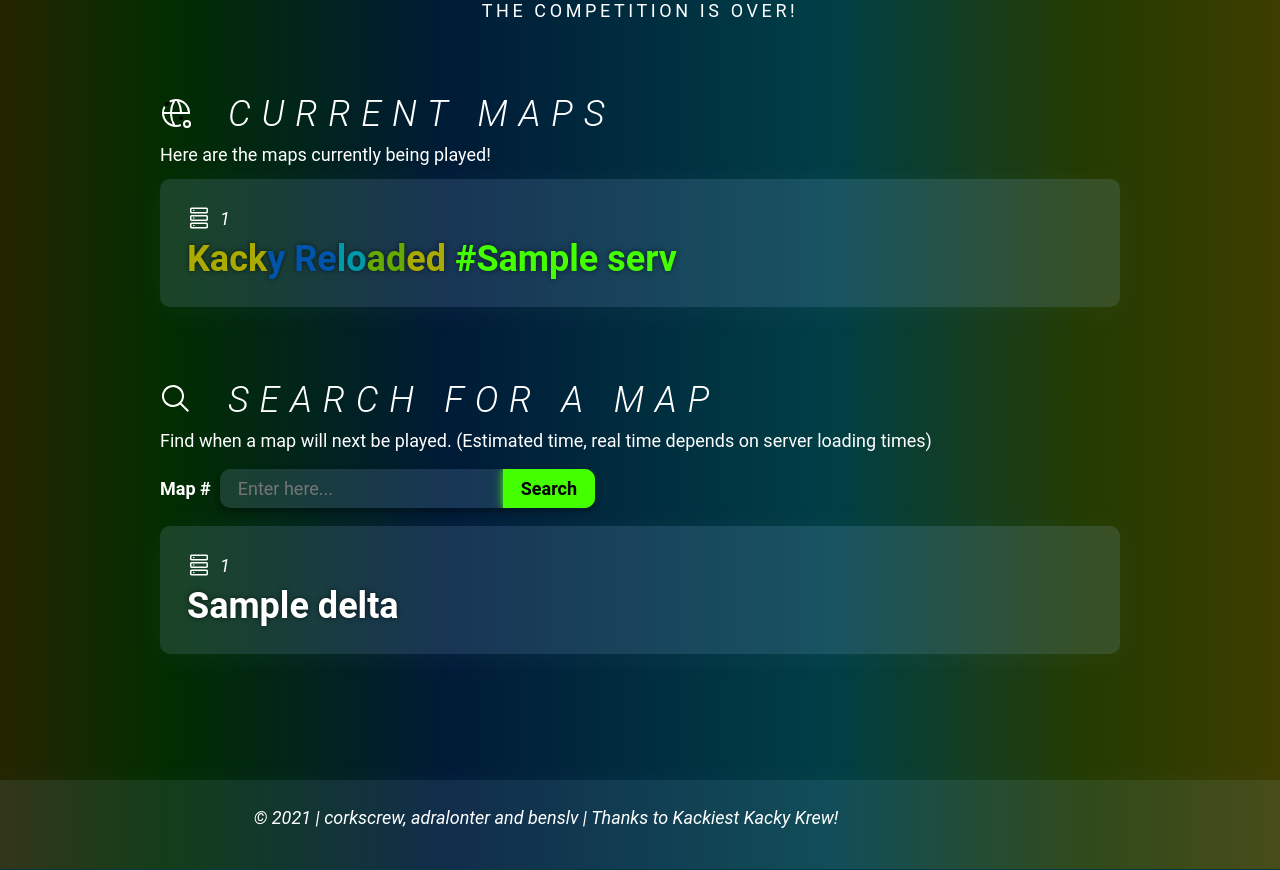
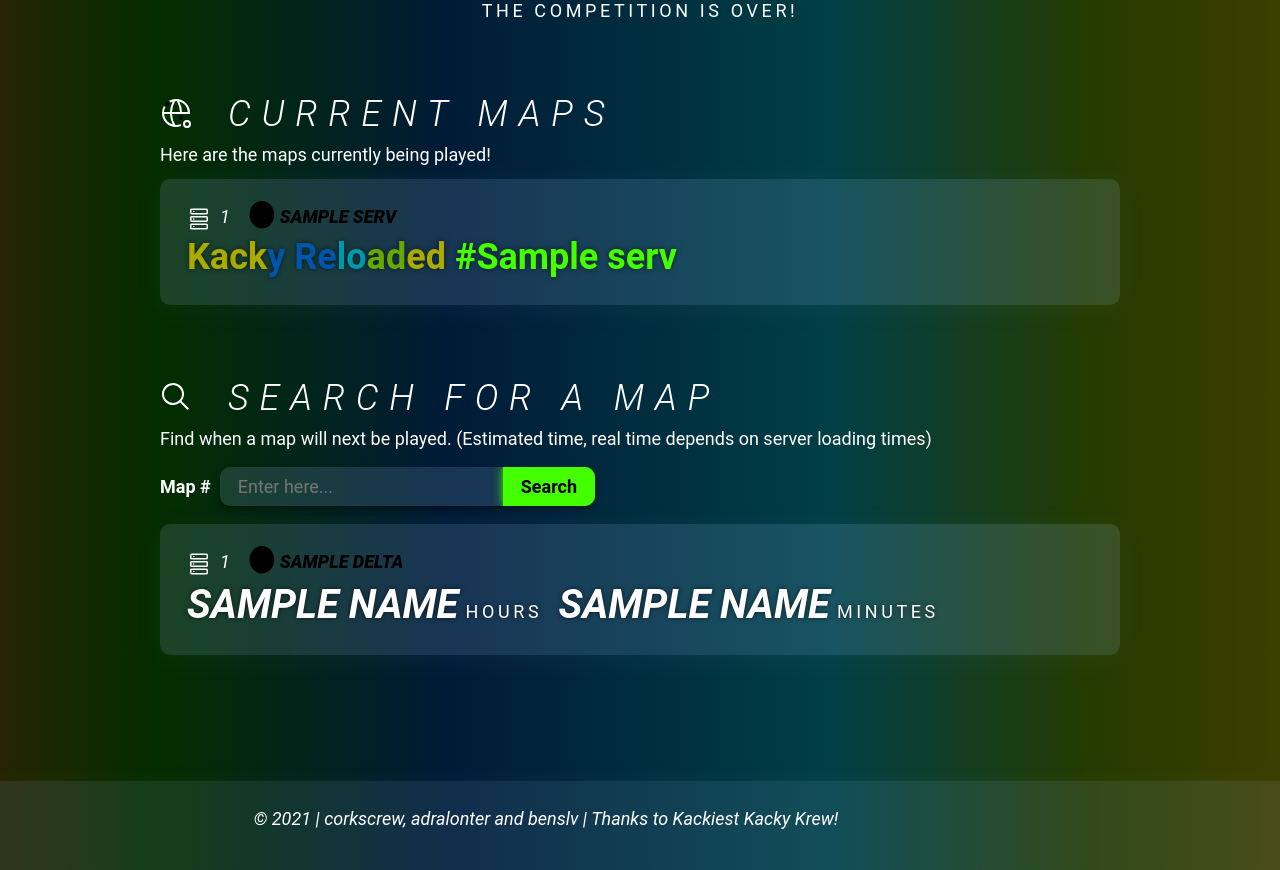
Before and after one commit to dremerb/kacky_maptimes, a Python web app: template templates/index.html in a window 1280 px wide. Shown: the part 365-1235 px from the top of the page. Run offline with Jinja, Linux system fonts and the light colour scheme; the template is opened without the code that fills it: most values are stand-ins (such as "Sample title", 1, 10 or a date in 2020); grey boxes are pictures that could not be loaded.

Commit message:
Add difficulty ratings to the servers + additional formatting

```diff
--- a/config.yaml
+++ b/config.yaml
@@ -7,7 +7,7 @@
 mapchangetime_s: 45
 log_visits: 1 # 0, 1
 visits_logfile: visits.log # might require absolute path
-enable_stats_page: False      # Turning this on provides a DDOS attack vector
+enable_stats_page: True # Turning this on provides a DDOS attack vector
 
 # KR META INFO
 phase1timelimit: 10
--- a/maps.yaml
+++ b/maps.yaml
@@ -1,7 +1,7 @@
 server-colors:
   "1": white
-  "2": blue
-  "3": green
+  "2": green
+  "3": blue
   "4": red
   "5": black
 
--- a/static/styles.css
+++ b/static/styles.css
@@ -167,6 +167,20 @@
   text-shadow: 0 0 5px rgba(0, 0, 0, 0.6);
 }
 
+.server-title {
+  display: flex;
+  align-items: center;
+  justify-content: flex-start;
+}
+
+.dot {
+  font-size: 2rem;
+  line-height: 0px;
+  margin-bottom: 0.5rem;
+  margin-right: 0.2rem;
+  margin-left: 1rem;
+}
+
 #map-search {
   display: flex;
   align-items: center;
@@ -215,6 +229,20 @@
   box-shadow: 0 3px 6px rgba(0, 0, 0, 0.16), 0 3px 6px rgba(0, 0, 0, 0.23);
 }
 
+#time-left-server {
+  text-transform: uppercase;
+  font-weight: 400;
+  letter-spacing: 0.2em;
+}
+
+.time-server-search {
+  margin-left: -0.5rem;
+  font-size: 1rem;
+  text-transform: uppercase;
+  font-weight: 400;
+  letter-spacing: 0.2em;
+}
+
 footer {
   display: flex;
   flex-direction: row;
--- a/templates/index.html
+++ b/templates/index.html
@@ -52,9 +52,35 @@
         <div class="server-grid">
           {% for serv in servs %}
           <div class="server-card">
-            <h3>
-              <img class="icon-small" src="/static/bare-metal-server.svg" />{{
-              serv[0] }}
+            <h3 class="server-title">
+              <img class="icon-small" src="/static/bare-metal-server.svg" />
+              <span>{{ serv[0] }}</span>
+
+              {% if serv[2] == "white" %}
+              <span class="dot" style="color: #fff">●</span>
+              <span style="color: #fff; font-weight: 900"> {{ serv[2] }} </span>
+
+              {% elif serv[2] == "green" %}
+              <span class="dot" style="color: #6efaa1">●</span>
+              <span style="color: #6efaa1; font-weight: 900"
+                >{{ serv[2] }}</span
+              >
+
+              {% elif serv[2] == "blue" %}
+              <span class="dot" style="color: #0033ff">●</span>
+              <span style="color: #0033ff; font-weight: 900">
+                {{ serv[2] }}
+              </span>
+
+              {% elif serv[2] == "red" %}
+              <span class="dot" style="color: #ff0000">●</span>
+              <span style="color: #ff0000; font-weight: 900"
+                >{{ serv[2] }}</span
+              >
+              {% else %}
+              <span class="dot" style="color: #000">●</span>
+              <span style="color: #000; font-weight: 900"> {{ serv[2] }} </span>
+              {% endif %}
             </h3>
             <p>
               <span style="color: #aa0">Kack</span
@@ -70,7 +96,10 @@
       </section>
       <section>
         <h2><img class="icon" src="/static/search.svg" />Search for a map</h2>
-        <p>Find when a map will next be played. (Estimated time, real time depends on server loading times)</p>
+        <p>
+          Find when a map will next be played. (Estimated time, real time
+          depends on server loading times)
+        </p>
         <form id="map-search" method="POST">
           <label for="map">Map #</label>
           <div id="searchbar">
@@ -96,13 +125,36 @@
         <div class="server-grid">
           {% for d in deltas %}
           <div class="server-card">
-            <h3>
-              <img
-                class="icon-small"
-                src="/static/bare-metal-server.svg"
-              />{{d[0]}}
+            <h3 class="server-title">
+              <img class="icon-small" src="/static/bare-metal-server.svg" />
+              <span>{{ d[0] }}</span>
+
+              {% if d[1] == "white" %}
+              <span class="dot" style="color: #fff">●</span>
+              <span style="color: #fff; font-weight: 900"> {{ d[1] }} </span>
+
+              {% elif d[1] == "green" %}
+              <span class="dot" style="color: #6efaa1">●</span>
+              <span style="color: #6efaa1; font-weight: 900">{{ d[1] }}</span>
+
+              {% elif d[1] == "blue" %}
+              <span class="dot" style="color: #0033ff">●</span>
+              <span style="color: #0033ff; font-weight: 900"> {{ d[1] }} </span>
+
+              {% elif d[1] == "red" %}
+              <span class="dot" style="color: #ff0000">●</span>
+              <span style="color: #ff0000; font-weight: 900">{{ d[1] }}</span>
+              {% else %}
+              <span class="dot" style="color: #000">●</span>
+              <span style="color: #000; font-weight: 900"> {{ d[1] }} </span>
+              {% endif %}
             </h3>
-            <p>{{d[1]}}</p>
+            <p id="time-left-server">
+              <span class="time">{{d[2][0]}}</span>
+              <span class="time-server-search">Hours</span>
+              <span class="time">{{d[2][1]}}</span>
+              <span class="time-server-search">Minutes</span>
+            </p>
           </div>
           {% endfor %}
         </div>
```
Also changed, not shown: app.py (+16 -9 lines).
